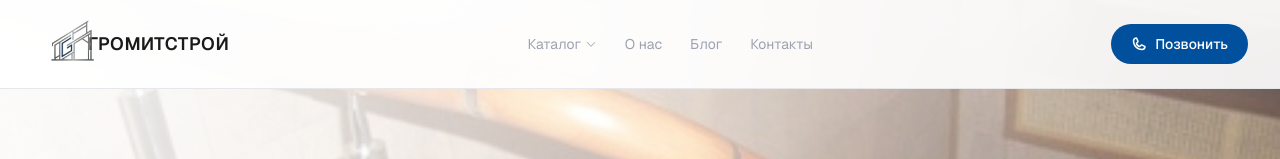
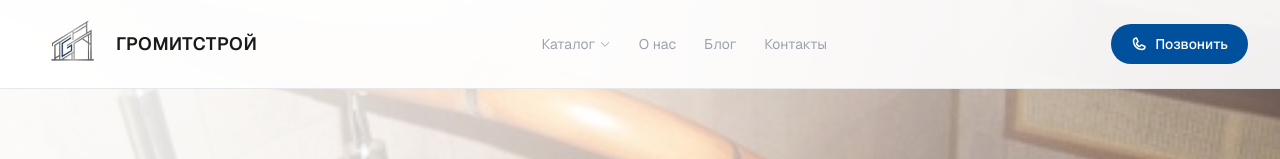
Before and after one commit to kirillgromadko/gromit, a Next.js app: page /gromit/ in a window 1280 px wide. Shown: the top 159 px of the page. Built offline with nearby package versions, Linux system fonts and the light colour scheme.

Commit message:
fix: добавлен зазор между лого и названием

```diff
--- a/src/components/navigation.tsx
+++ b/src/components/navigation.tsx
@@ -22,7 +22,7 @@ export function Navigation() {
           className="group flex shrink-0 items-center"
           onClick={() => setOpen(false)}
         >
-          <div className="relative -mr-4 sm:-mr-6">
+          <div className="relative mr-1">
             <Image
               src={images.logo}
               alt={`Логотип ${company.name}`}
```
